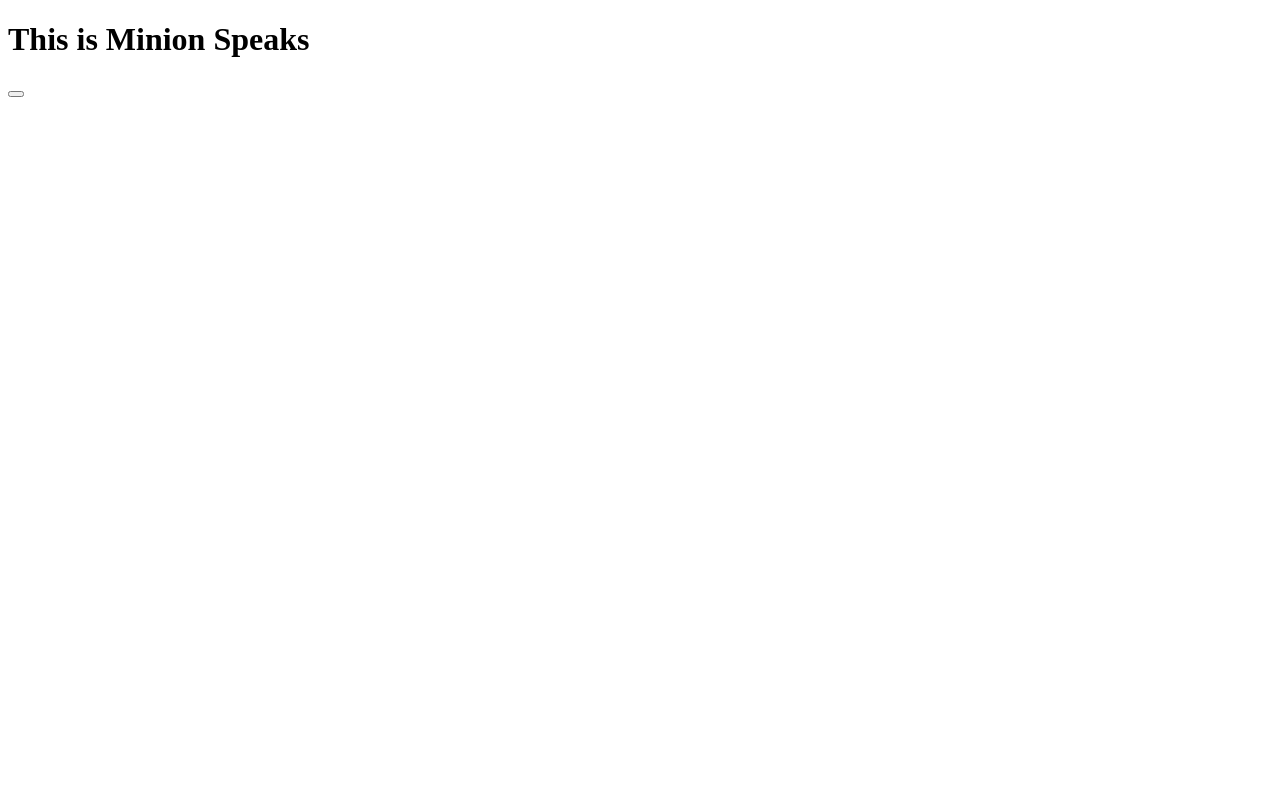
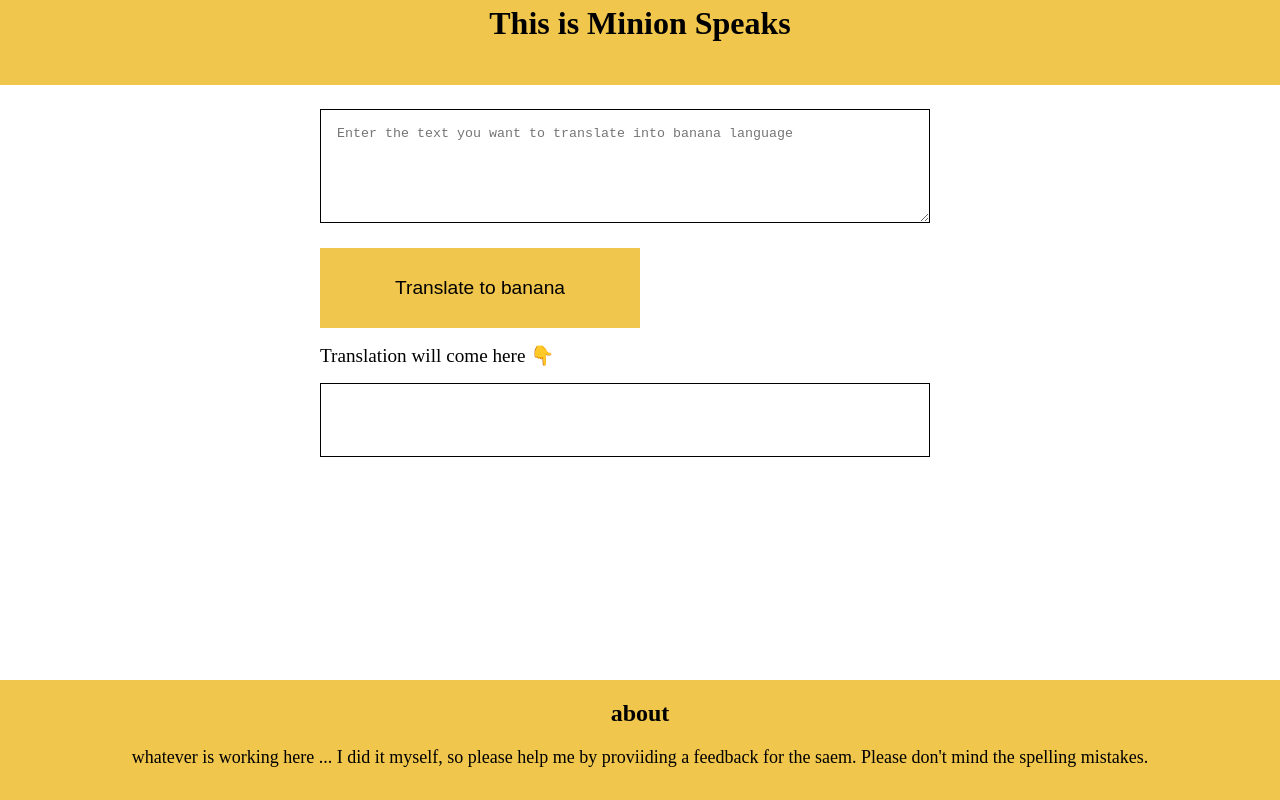
Before and after one commit to Mohitk391/minion_speaks, a plain HTML site: page index.html in a window 1280 px wide. Drawn offline with Linux system fonts and the light colour scheme.

Commit message:
updated index.html

```diff
--- a/index.html
+++ b/index.html
@@ -5,10 +5,83 @@
     <meta http-equiv="X-UA-Compatible" content="IE=edge">
     <meta name="viewport" content="width=device-width, initial-scale=1.0">
     <title>Minion Speaks</title>
-    <script src="app.js" type="text/javascript"></script>
+    <style>
+        body {
+            margin : 0px;
+            padding: 0px;
+        }
+        h1 {
+            width : 100%;
+            height : 10vh;
+            background-color : rgb(241, 198, 77);
+            text-align: center;
+            margin : 0 0 1.5rem 0 ;
+            padding-top: 5px;
+        }
+        #input-user  {
+            border : solid 1px black;
+            display : block;
+            width : 45%;
+            height : 10vh;
+            margin : 1em 10% 0.5em 25%;
+            padding : 1rem;
+        }
+
+        #btn-translate {
+            margin : 0 20% 1rem 25%;
+            background-color : rgb(241, 198, 77);
+            width : 20rem;
+            height : 10vh;
+            border : unset;
+            text-align: center;
+            font-size: larger;
+        }
+
+        #translate-text {
+            margin : 0 20% 1rem 25%;
+            font-size: larger;
+        }
+
+        #output-text {
+            border : solid 1px black;
+            display : block;
+            width : 45%;
+            height : 5vh;
+            margin : 1em 10% 0.5em 25%;
+            padding : 1rem;
+        }
+
+        #about {
+            width : 100%;
+            height : 15vh;
+            background-color : rgb(241, 198, 77);
+            text-align: center;
+            position: absolute;
+            bottom: 0;
+
+
+        }
+        h2 {
+            padding-bottom: 0;
+        }
+        p {
+            font-size: large;
+            padding-top: 0;
+        }
+    </style>
+
 </head>
 <body>
     <h1>This is Minion Speaks</h1>
-    <button id="btn"></button>
+    <textarea id="input-user" placeholder="Enter the text you want to translate into banana language"></textarea><br>
+    <button id="btn-translate">Translate to banana</button><br>
+    <div id="translate-text">Translation will come here 👇</div>
+    <div id="output-text"></div>
+    <div id="about">
+            <h2>about</h2>
+            <p>whatever is working here ... I did it myself, so please help me by proviiding a feedback for the saem. Please don't mind the spelling mistakes.</p>
+
+    </div>
+    <script src="app.js" type="text/javascript"></script>
 </body>
 </html>
```
